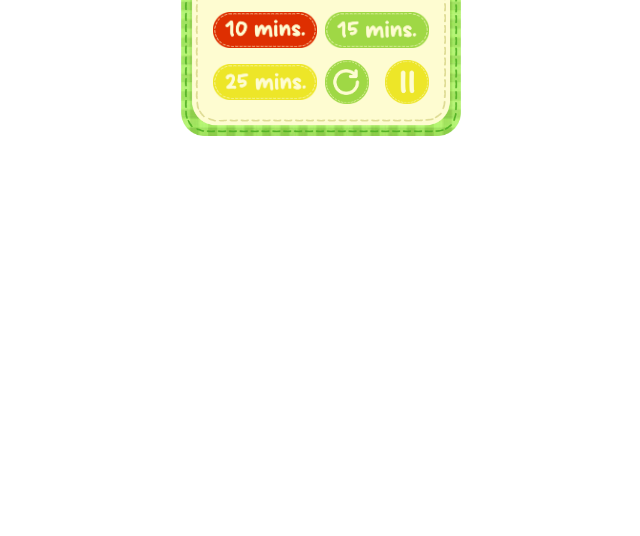
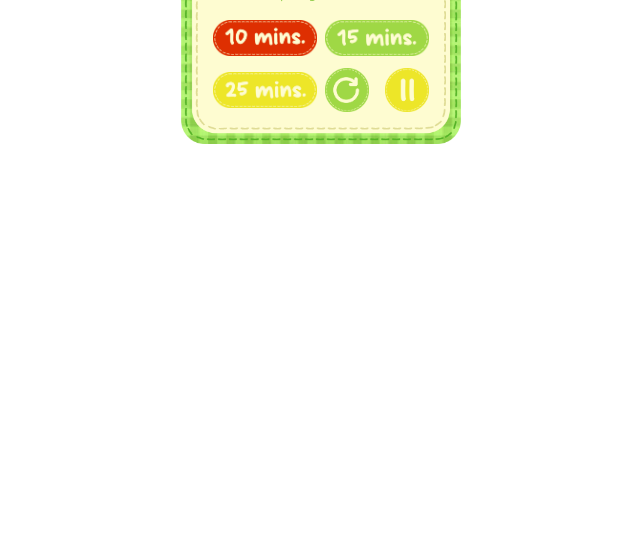
Before and after one commit to alexiswithluv/sample-pomodoro-widget, a plain HTML site: page index.html in a window 1280 px wide. Shown: the part 264-800 px from the top of the page, without its empty margins (319-959 px from the left). Drawn offline with Linux system fonts and the light colour scheme.

Commit message:
roll back the previous

```diff
--- a/styles.css
+++ b/styles.css
@@ -1,10 +1,3 @@
-html, body {
-    margin: 0;
-    padding: 0;
-    overflow: hidden;
-    height: 100%;
-  }
-
 .scale-widget{
     transform: scale(0.8);
     transform-origin: top center;
```
